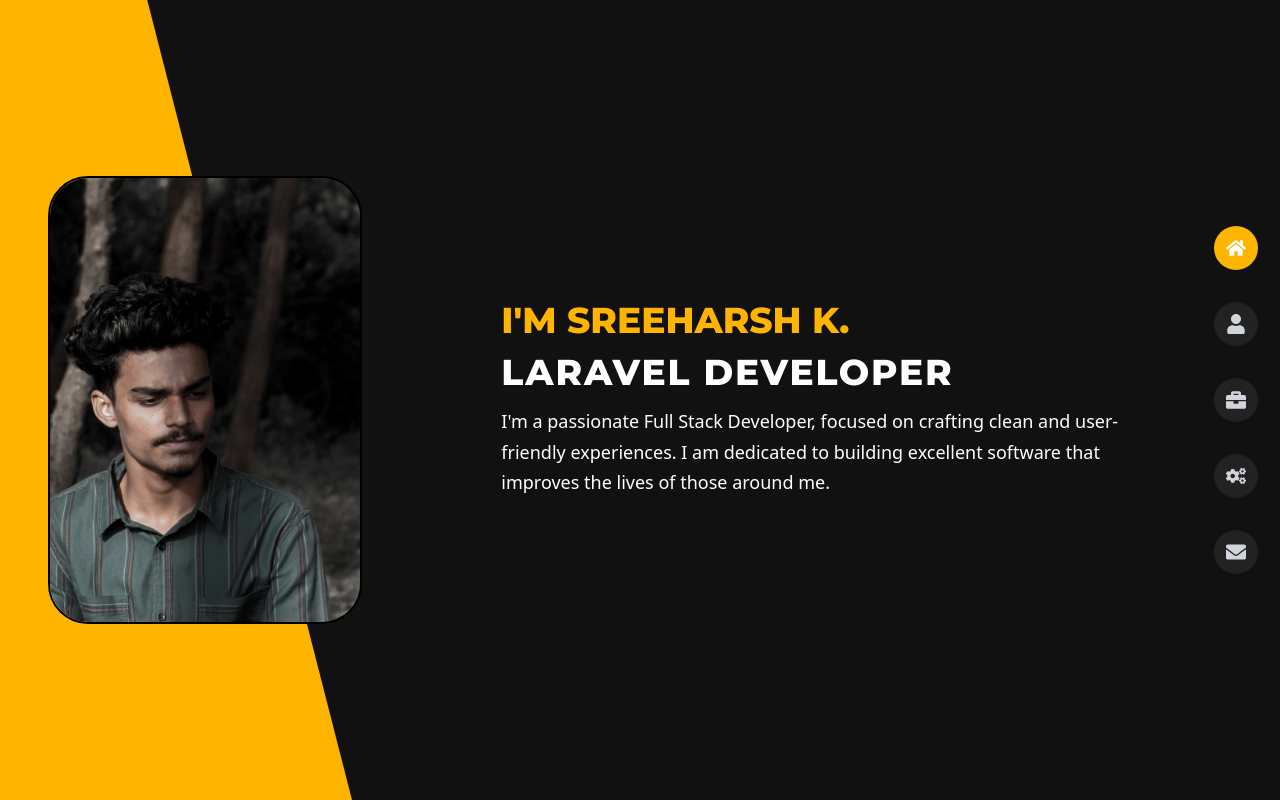
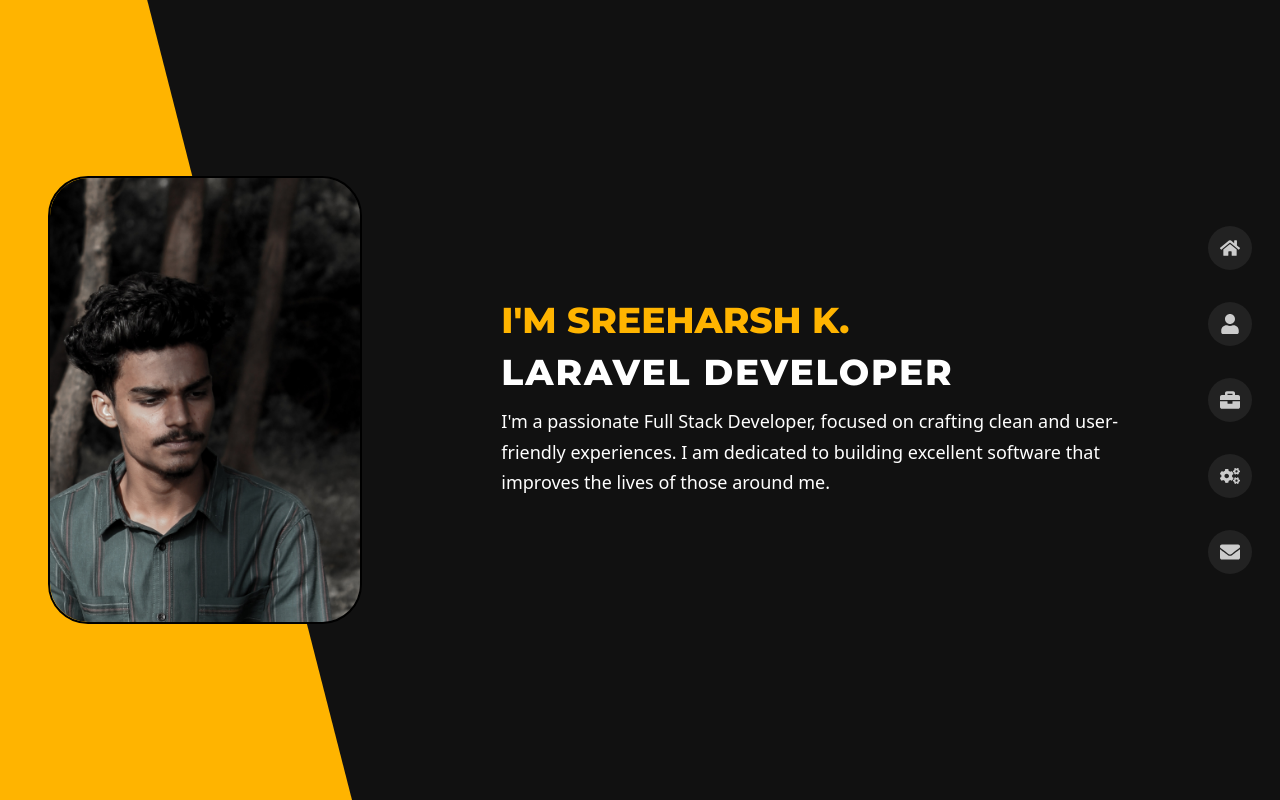
Before and after one commit to sreeharshk92/Portfolio, a React (Create React App) app: page / in a window 1280 px wide. Built offline with nearby package versions, Linux system fonts and the light colour scheme.

Commit message:
sidebar's link background changes

```diff
--- a/src/Components/Sidebar.css
+++ b/src/Components/Sidebar.css
@@ -0,0 +1,32 @@
+.nav-item {
+    display: flex;
+    align-items: center;
+    justify-content: end;
+    background-color: #222222;
+    color: #ccc;
+    padding: 0.75rem;
+    border-radius: 50%;
+    transition: all 0.3s ease;
+    position: relative;
+  }
+
+  .nav-item:hover {
+    background-color: #ffcc00; /* Hover background color */
+    width: 6rem; /* Expand width on hover */
+  }
+
+  .nav-text {
+    display: none;
+    margin-left: 10px;
+    font-size: 0.875rem;
+    font-weight: bold;
+    color: white;
+    position: absolute;
+    left: 3rem;
+    white-space: nowrap;
+    transition: all 0.3s ease;
+  }
+
+  .nav-item:hover .nav-text {
+    display: inline-block;
+  }
--- a/src/Components/Sidebar.jsx
+++ b/src/Components/Sidebar.jsx
@@ -5,22 +5,27 @@
 
 const Sidebar = () => {
   return (
-    <nav className="w-full md:w-auto lg:w-auto fixed lg:right-0 md:right-0 bottom-0 left-1/2 justify-center lg:left-auto py-3 md:left-auto transform -translate-x-1/2 flex lg:top-1/2 md:top-1/2 lg:transform md:transform lg:-translate-y-1/2 md:-translate-y-1/2   lg:flex md:flex lg:flex-col md:flex-col lg:items-center lg:justify-center md:items-center md:justify-center z-20">
-      <div className='lg:flex lg:flex-col lg:gap-8 md:flex md:flex-col md:gap-8 flex gap-10 '>
-        <NavLink to='/' className={({ isActive }) => isActive ? 'bg-yellowColor text-white rounded-full p-3' : 'text-gray-300  bg-[#222222] rounded-full p-3'}>
-          <FaHome size={20}   />
+    <nav className="w-full md:w-auto lg:w-auto fixed lg:right-0 md:right-0 bottom-0 left-1/2 justify-center lg:left-auto py-3 md:left-auto transform -translate-x-1/2 lg:-translate-x-1/4 flex lg:top-1/2 md:top-1/2 lg:transform md:transform lg:-translate-y-1/2 md:-translate-y-1/2 lg:flex md:flex lg:flex-col md:flex-col lg:items-center lg:justify-center md:items-center md:justify-center z-20">
+      <div className='lg:flex lg:w-[7rem] items-end lg:flex-col lg:gap-8 md:flex md:flex-col md:gap-8 flex gap-10'>
+        <NavLink to='/' className={({ isActive }) => isActive ? 'nav-item active' : 'nav-item'}>
+          <FaHome size={20} />
+          <span className="nav-text">Home</span>
         </NavLink>
-        <NavLink to='/about' className={({ isActive }) => isActive ? 'bg-yellowColor text-white rounded-full p-3' : 'text-gray-300  bg-[#222222] rounded-full p-3'}>
+        <NavLink to='/about' className={({ isActive }) => isActive ? 'nav-item active' : 'nav-item'}>
           <FaUser size={20} />
+          <span className="nav-text">About</span>
         </NavLink>
-        <NavLink to='/portfolio' className={({ isActive }) => isActive ? 'bg-yellowColor text-white rounded-full p-3' : 'text-gray-300  bg-[#222222] rounded-full p-3'}>
+        <NavLink to='/portfolio' className={({ isActive }) => isActive ? 'nav-item active' : 'nav-item'}>
           <FaBriefcase size={20} />
+          <span className="nav-text">Portfolio</span>
         </NavLink>
-        <NavLink to='/services' className={({ isActive }) => isActive ? 'bg-yellowColor text-white rounded-full p-3' : 'text-gray-300  bg-[#222222] rounded-full p-3'}>
+        <NavLink to='/services' className={({ isActive }) => isActive ? 'nav-item active' : 'nav-item'}>
           <FaCogs size={20} />
+          <span className="nav-text">Services</span>
         </NavLink>
-        <NavLink to='/contact' className={({ isActive }) => isActive ? 'bg-yellowColor text-white rounded-full p-3' : 'text-gray-300  bg-[#222222] rounded-full p-3'}>
+        <NavLink to='/contact' className={({ isActive }) => isActive ? 'nav-item active' : 'nav-item'}>
           <FaEnvelope size={20} />
+          <span className="nav-text">Contact</span>
         </NavLink>
       </div>
     </nav>
```
